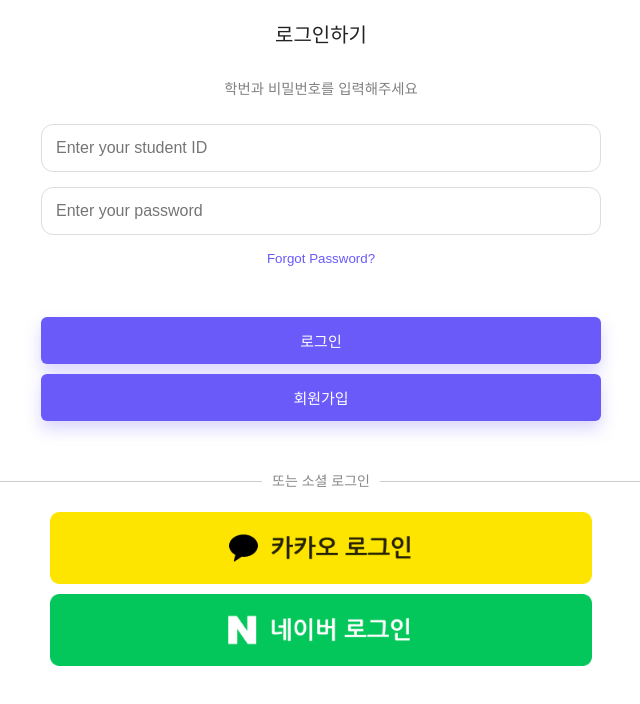
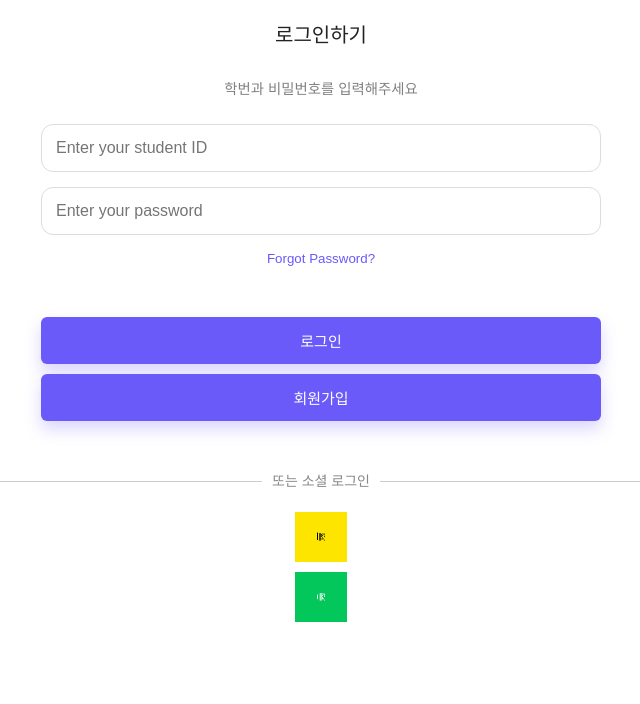
Before and after one commit to DKU-SCHOOPY/SCHOOPY-FE, a React (Create React App) app: page /login in a window 1280 px wide. Shown: the top 704 px of the page, without its empty margins (319-959 px from the left). Built offline with nearby package versions, Linux system fonts and the light colour scheme; no server answers.

Commit message:
캘린더,조인,로그인버튼 수정

```diff
--- a/src/pages/Calendar.css
+++ b/src/pages/Calendar.css
@@ -1,6 +1,6 @@
 .calendar-container {
     padding: 15px 20px 0 20px;
-    max-width: 500px;
+    max-width: 700px;
     margin: 0 auto;
     font-family: sans-serif;
   }
--- a/src/pages/Join.css
+++ b/src/pages/Join.css
@@ -23,6 +23,7 @@
     color: #6a5af9;
     font-weight: bold;
     cursor: pointer;
+    font-size: 14px;
   }
 
   .gender-btn {
--- a/src/pages/Login.css
+++ b/src/pages/Login.css
@@ -102,14 +102,27 @@
 
 .kakaobtn,
 .naverbtn {
-  width: 80%;              /* login-button과 동일한 너비 */
-  display: block;
+  width: 80%;             /* 버튼 전체 너비 */
+  display: flex;          /* 이미지와 내부 여백을 정렬 */
+  justify-content: center; /* 이미지 중앙 정렬 */
+  align-items: center;
+  padding: 0 20px;        /* 버튼 좌우 여백 */
+  height: 50px;           /* 버튼 높이 */
   margin-bottom: 10px;
+  text-decoration: none;
+  box-sizing: border-box;
+}
+
+.kakaobtn {
+  background-color: #fee500; /* 예: 카카오 버튼 배경 */
+}
+
+.naverbtn {
+  background-color: #03c75a; /* 예: 네이버 버튼 배경 */
 }
 
 .kakaobtn img,
 .naverbtn img {
-  width: 100%;             /* 부모 a 태그 기준으로 채우기 */
-  height: auto;
-  display: block;
+  width: 24px;           /* 이미지 고정 */
+  height: 24px;          /* 이미지 고정 */
 }
```
